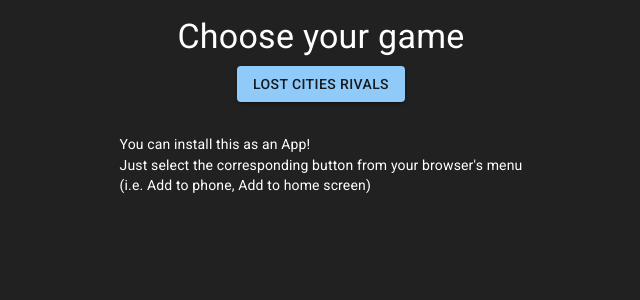
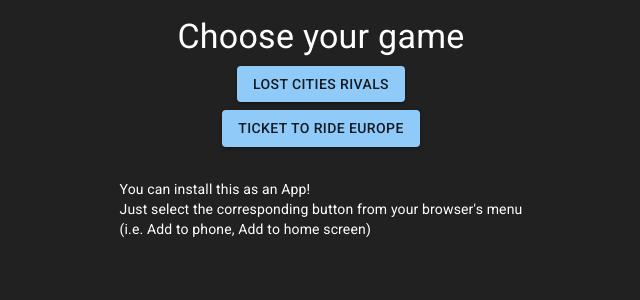
Before and after one commit to themetalfleece/board-game-scores, a React (Create React App) app: page / in a window 1280 px wide. Shown: the top 300 px of the page, without its empty margins (319-959 px from the left). Built offline with nearby package versions, Linux system fonts and the light colour scheme.

Commit message:
add Ticket to Ride Europe GameChooseButton

```diff
--- a/src/components/gamePicker/GamePicker.page.tsx
+++ b/src/components/gamePicker/GamePicker.page.tsx
@@ -12,6 +12,10 @@
         Lost Cities Rivals
       </GameChooseButton>
 
+      <GameChooseButton gamePath={gameRoutes.ticketToRideEurope}>
+        Ticket to Ride Europe
+      </GameChooseButton>
+
       <InstallationInfo />
     </Stack>
   );
```
